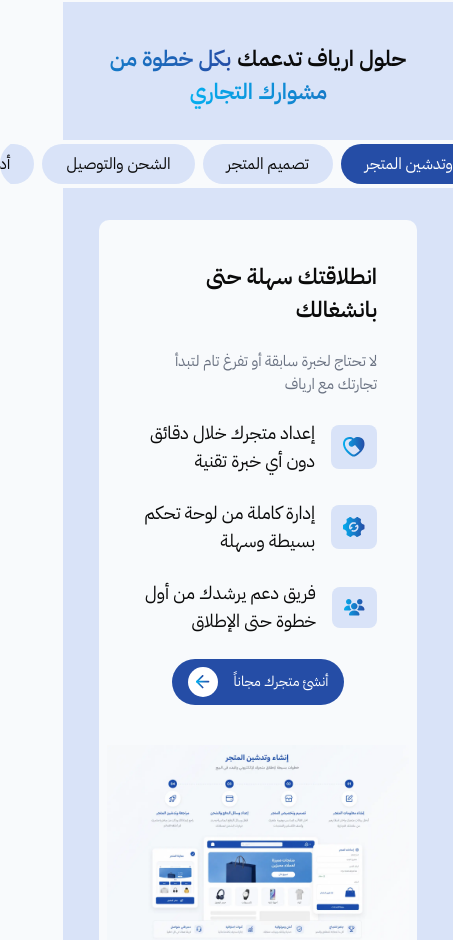
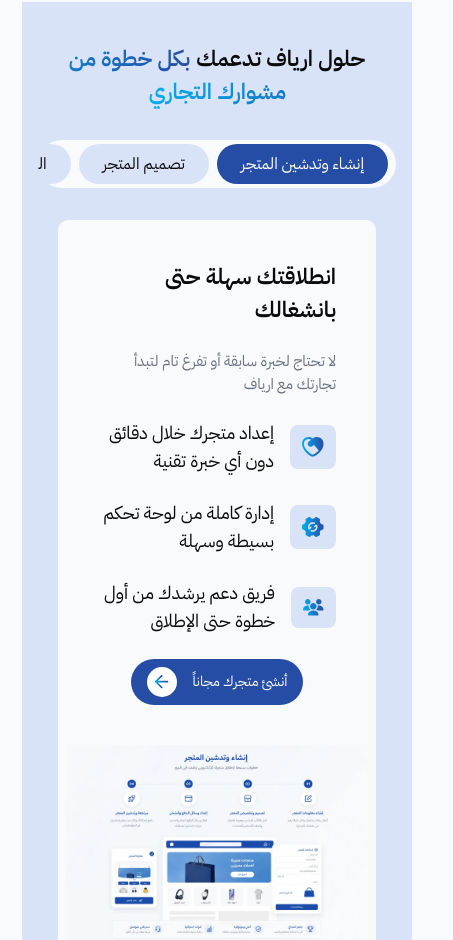
Before and after one commit to Refineder/ARYAF-company, a Nuxt app: page / in a window 390 px wide. Shown: the part 6452-7392 px from the top of the page, 453 px wide, since content can reach past the window. Built offline with nearby package versions, Linux system fonts and the light colour scheme.

Commit message:
- refactore: Enhancement Scrollbar Body

```diff
--- a/app/assets/css/main.css
+++ b/app/assets/css/main.css
@@ -203,6 +203,21 @@
   font-display: swap;
 }
 
+::-webkit-scrollbar {
+  width: 8px;
+  height: 8px;
+}
+
+::-webkit-scrollbar-track {
+  background-color: transparent;
+  border-radius: 100px;
+}
+
+::-webkit-scrollbar-thumb {
+background-color: var(--primary);
+border-radius: 100px;
+}
+
 body {
   background-color: var(--background);
   overflow-x: hidden;
--- a/app/components/sections/HomeSections/Soluations/Soluations.vue
+++ b/app/components/sections/HomeSections/Soluations/Soluations.vue
@@ -14,9 +14,8 @@
       <h2 class="text-center font-semibold clamp-text-md">
         حلول ارياف تدعمك <span class="gradient-text">بكل خطوة من مشوارك التجاري</span>
       </h2>
-      <article
-        class="rounded-full p-1 bg-background flex items-center gap-2 self-center overflow-x-auto"
-      >
+      <div class="overflow-x-auto md:w-fit md:mx-auto rounded-full py-1 px-2 bg-background">
+        <article class="flex items-center gap-2 max-w-3xl self-center">
           <button
             v-for="(tab, index) in SOLUTION_TABS"
             :key="index"
@@ -31,6 +30,7 @@
             {{ tab.label }}
           </button>
         </article>
+      </div>
       <article
         v-if="currentTab"
         class="flex flex-col justify-between gap-2 bg-background rounded-lg p-2 section-container-md lg:flex-row"
```
Lines whose indentation alone changed are shown as unchanged.
